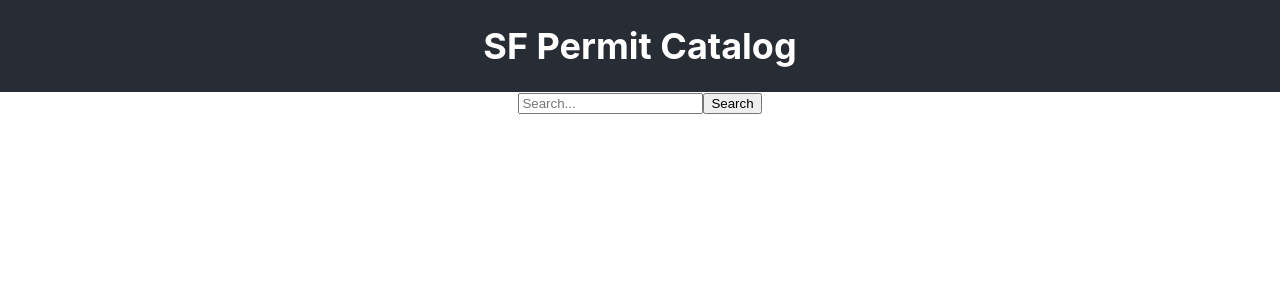
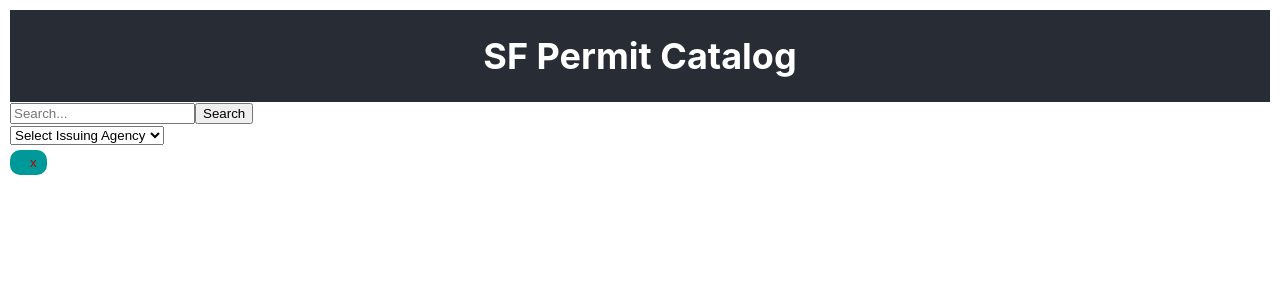
Before and after one commit to diva-harsoor/SF-Permit-Catalog, a React (Create React App) app in the folder client/: page / in a window 1280 px wide. Shown: the top 300 px of the page. Built offline with nearby package versions, Linux system fonts and the light colour scheme.

Commit message:
Added ability to filter by agency Added static version of ChosenFilter component

```diff
--- a/client/src/App.css
+++ b/client/src/App.css
@@ -1,5 +1,5 @@
 .App {
-  text-align: center;
+  padding: 10px;
 }
 
 .App-logo {
@@ -39,7 +39,7 @@
 
 .no-bullets {
   list-style-type: none;
-  padding: 5px 10px;
+  padding: 5px 0px;
   margin: 0;
 }
 
@@ -105,3 +105,21 @@
 .apply-now:hover {
   background-color: #0056b3;
 }
+
+.chosen-filter {
+  display: flex;
+  background-color: #009999;
+  padding: 0px 5px;
+  margin: 5px 0px;
+  border-radius: 10px;
+  width: fit-content;
+}
+
+.chosen-filter p {
+  color: white;
+}
+
+.chosen-filter button {
+  color: #bb0000;
+  border-width: 0;
+}
--- a/client/src/App.js
+++ b/client/src/App.js
@@ -3,9 +3,12 @@ import './App.css';
 import React, { useState, useEffect } from 'react';
 import SearchBar from './components/SearchBar';
 import Result from './components/Result';
+import Filter from './components/Filter';
+import ChosenFilter from './components/ChosenFilter';
 
 function App() {
   const [searchResults, setSearchResults] = useState([]);
+  const [value, setValue] = useState("");
 
   const handleSearch = async (keyword) => {
     console.log('Searching for:', keyword)
@@ -20,8 +23,23 @@ function App() {
     } catch (error) {
       console.error('error fetching data:', error);
     }
+};
 
+const handleFilter = async (filter) => {
+  console.log('Filtering by:', filter);
+
+  try {
+    const response = await fetch(`http://localhost:3001/permits?agency=${filter}`);
+    if (!response.ok) {
+      throw new Error('Failed to fetch data from the server');
+    }
+    const data = await response.json();
+    setSearchResults(data);
+  } catch (error) {
+    console.error('error fetching data:', error);
+  }
 };
+
 
   return (
     <div className="App">
@@ -29,13 +47,18 @@ function App() {
         <h1>SF Permit Catalog</h1>
       </header>
       <SearchBar onSearch={handleSearch} />
+      <Filter value={value} setValue={setValue} onFilter={handleFilter} />
+      <ChosenFilter value={value}/>
 
       {searchResults.length > 0 && (
-        <ul className="no-bullets">
-          {searchResults.map((result, index) => (
-            <li key={index}> <Result props={result}/> </li>
-          ))}
-        </ul>
+        <div>
+          <h2>Results for your search</h2>
+          <ul className="no-bullets">
+            {searchResults.map((result, index) => (
+              <li key={index}> <Result props={result}/> </li>
+            ))}
+          </ul>
+        </div>
       )}
     </div>
   );
--- /dev/null
+++ b/client/src/components/ChosenFilter.js
@@ -0,0 +1,12 @@
+import React, {useState} from 'react';
+
+function ChosenFilter ({value}) {
+    return (
+        <div className="chosen-filter">
+            <p className="chosen-filter">{value}</p>
+            <button className="chosen-filter">x</button>
+        </div>
+    )
+};
+
+export default ChosenFilter;
--- /dev/null
+++ b/client/src/components/Filter.js
@@ -0,0 +1,21 @@
+import React, { useState } from 'react'
+
+function Filter({value, setValue, onFilter}) {
+
+    const handleChange = (event) => {
+        setValue(event.target.value);
+        onFilter(event.target.value);
+    };
+
+    return (
+        <select value={value} onChange={handleChange}>
+            <option value="">Select Issuing Agency</option>
+            <option value="Public Works">Public Works</option>
+            <option value="City Administrator">City Administrator</option>
+            <option value="MTA">MTA</option>
+            <option value="Planning">Planning</option>
+        </select>
+    )
+}
+
+export default Filter;
```
Also changed, not shown: 2 other files (tests, documents, lock files or other folders).
